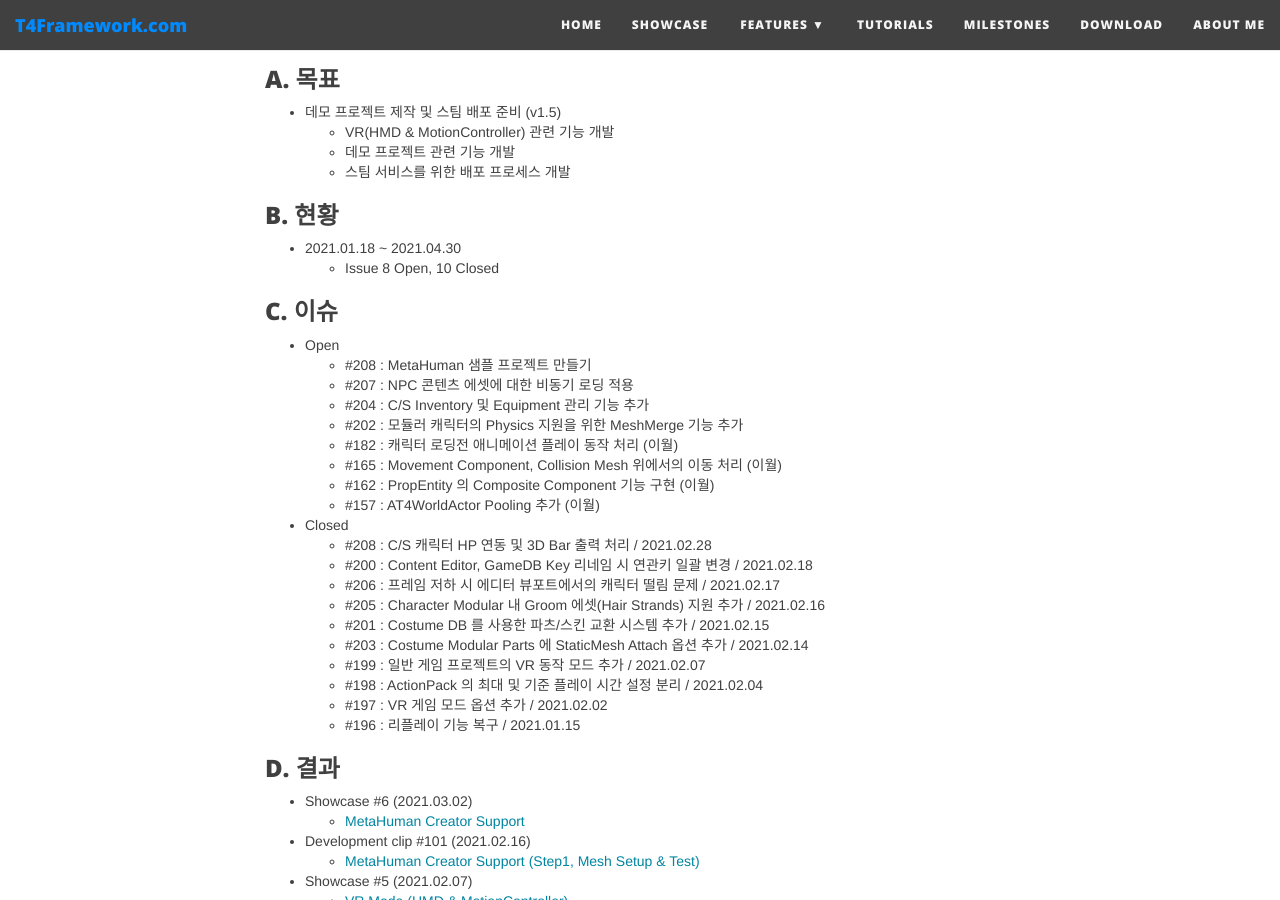
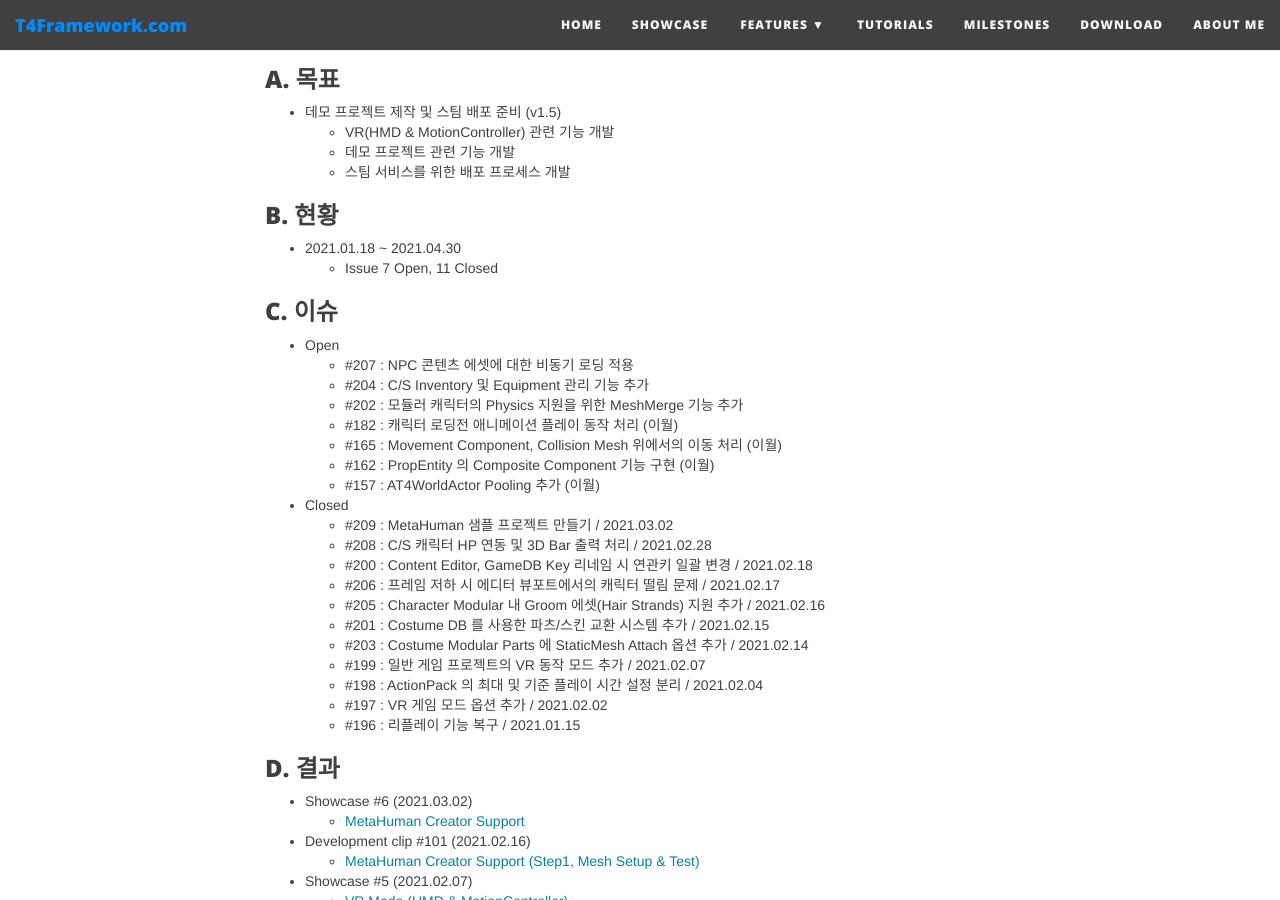
Before and after one commit to T4Framework/T4Framework_WebSite, a Jekyll site: the page built from docs/T4Framework_Milestone9_Achieved.md, in a window 1280 px wide and 900 px high, scrolled down 317 px. Built offline with Jekyll 4.4.1, drawn with Linux system fonts in a browser that asks for light colours; nearby versions of some CDN libraries.

Commit message:
Update T4Framework_Milestone9_Achieved.md

```diff
--- a/docs/T4Framework_Milestone9_Achieved.md
+++ b/docs/T4Framework_Milestone9_Achieved.md
@@ -15,12 +15,11 @@ subtitle: Milestone 9 (2021.01.18 ~ 2021.04.30)
 ### B. 현황
 
 - 2021.01.18 ~ 2021.04.30
-  - Issue 8 Open, 10 Closed
+  - Issue 7 Open, 11 Closed
 
 ### C. 이슈
 
 - Open
-  - #208 : MetaHuman 샘플 프로젝트 만들기
   - #207 : NPC 콘텐츠 에셋에 대한 비동기 로딩 적용
   - #204 : C/S Inventory 및 Equipment 관리 기능 추가
   - #202 : 모듈러 캐릭터의 Physics 지원을 위한 MeshMerge 기능 추가
@@ -30,6 +29,7 @@ subtitle: Milestone 9 (2021.01.18 ~ 2021.04.30)
   - #157 : AT4WorldActor Pooling 추가 (이월)
 
 - Closed
+  - #209 : MetaHuman 샘플 프로젝트 만들기 / 2021.03.02
   - #208 : C/S 캐릭터 HP 연동 및 3D Bar 출력 처리 / 2021.02.28
   - #200 : Content Editor, GameDB Key 리네임 시 연관키 일괄 변경 / 2021.02.18
   - #206 : 프레임 저하 시 에디터 뷰포트에서의 캐릭터 떨림 문제 / 2021.02.17
```
